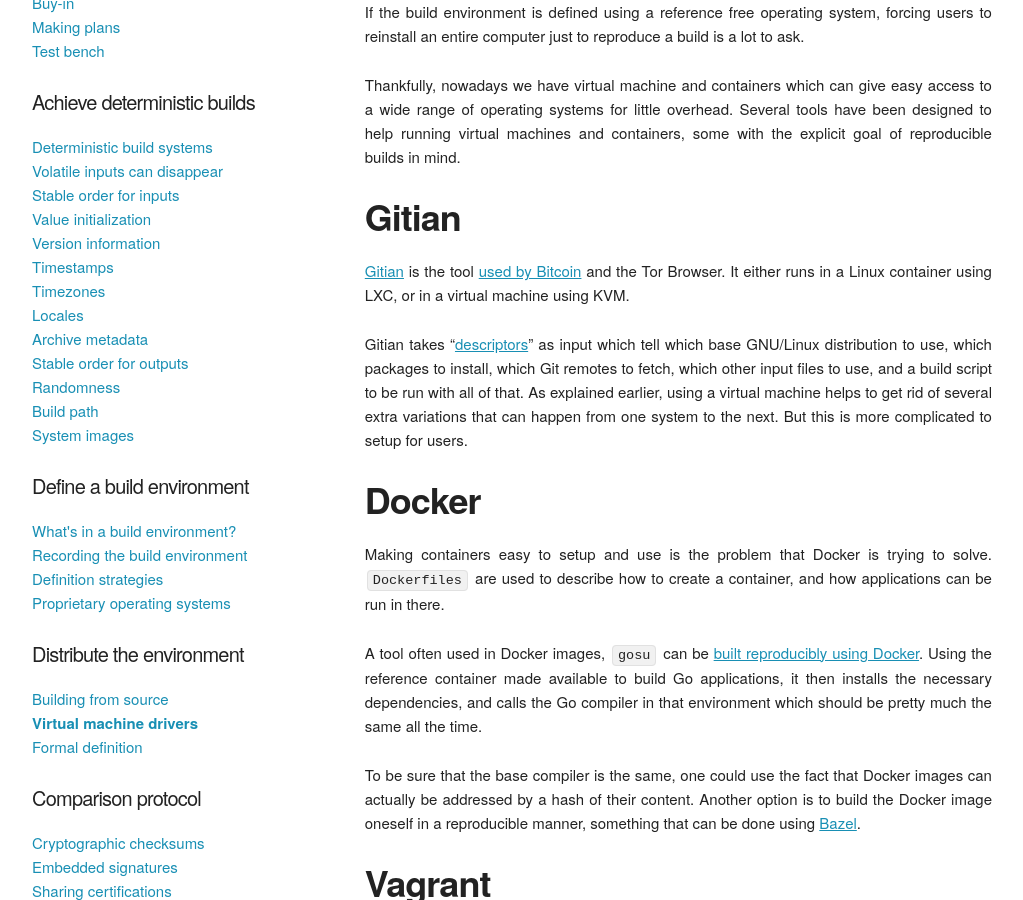
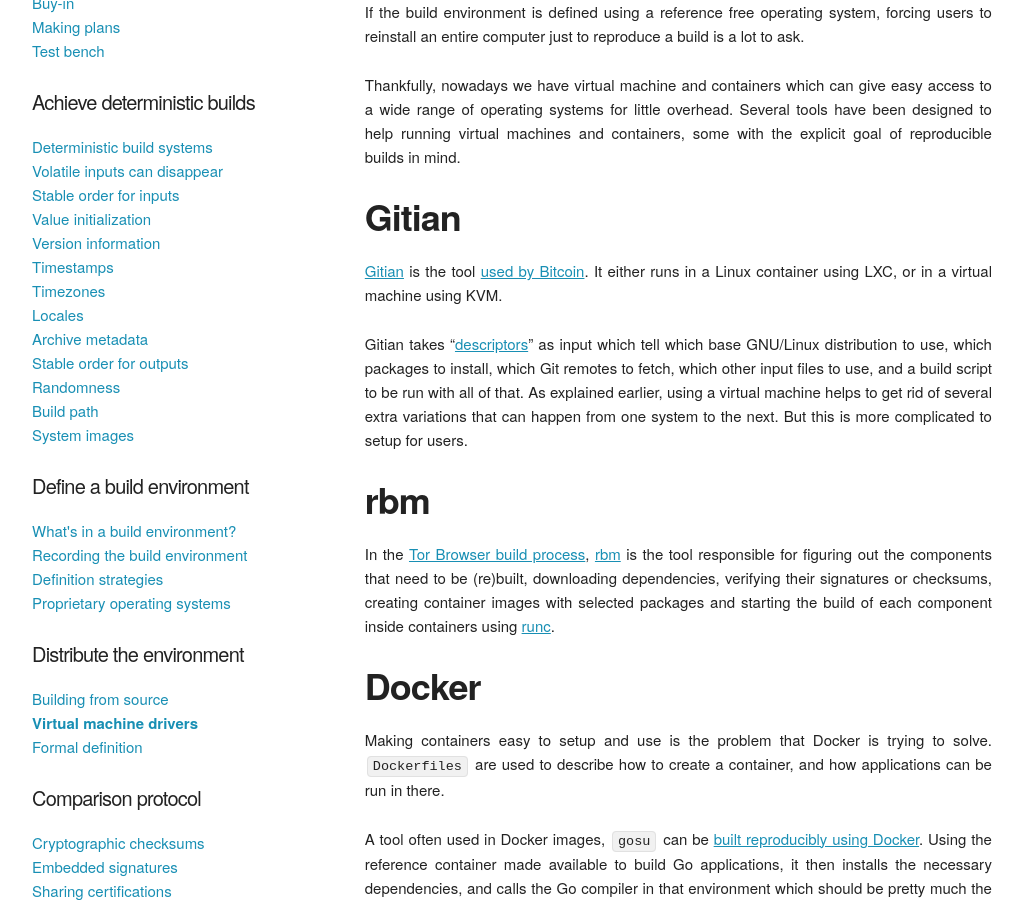
Before and after one commit to prototypefund/reproducible-website, a Jekyll site: the page built from _docs/virtual_machine_drivers.md, in a window 1280 px wide and 900 px high, scrolled down 232 px. Shown: the whole window, without its empty margins (128-1151 px from the left). Built offline with Jekyll 4.4.1, drawn with Linux system fonts in a browser that asks for light colours; some web fonts are replaced.

Commit message:
Update tool used to build Tor Browser
Since version 7.5, Tor Browser is built using rbm instead of gitian.

```diff
--- a/_docs/virtual_machine_drivers.md
+++ b/_docs/virtual_machine_drivers.md
@@ -30,6 +30,16 @@
 earlier, using a virtual machine helps to get rid of several extra
 variations that can happen from one system to the next.  But this is
 more complicated to setup for users.
+
+rbm
+---
+
+In the [Tor Browser build process](https://trac.torproject.org/projects/tor/wiki/doc/TorBrowser/Hacking#BuildingOfficialTorBrowserReleaseBinaries),
+[rbm](https://rbm.torproject.org/) is the tool responsible for
+figuring out the components that need to be (re)built, downloading
+dependencies, verifying their signatures or checksums, creating container
+images with selected packages and starting the build of each component
+inside containers using [runc](https://runc.io/).
 
 Docker
 ------
```
Also changed, not shown: other parts of _docs/virtual_machine_drivers.md (+3 -3 lines).
